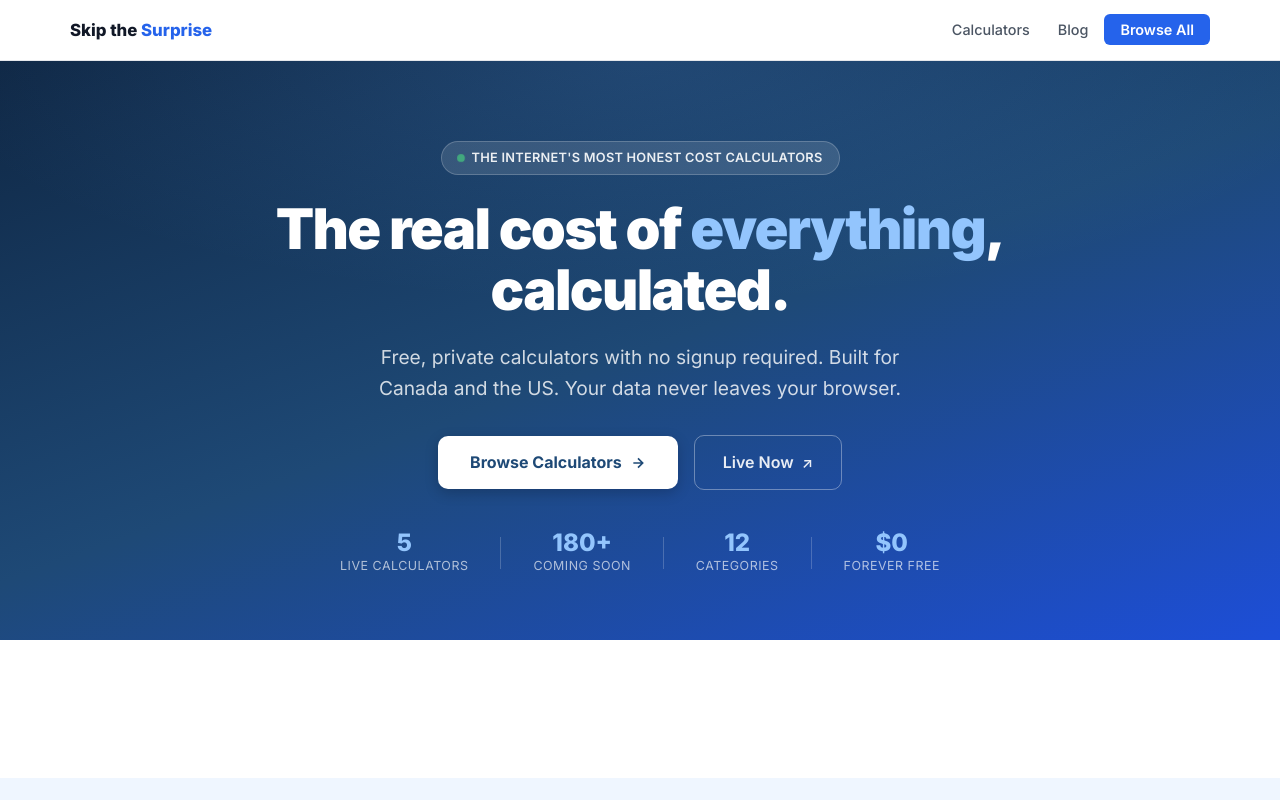
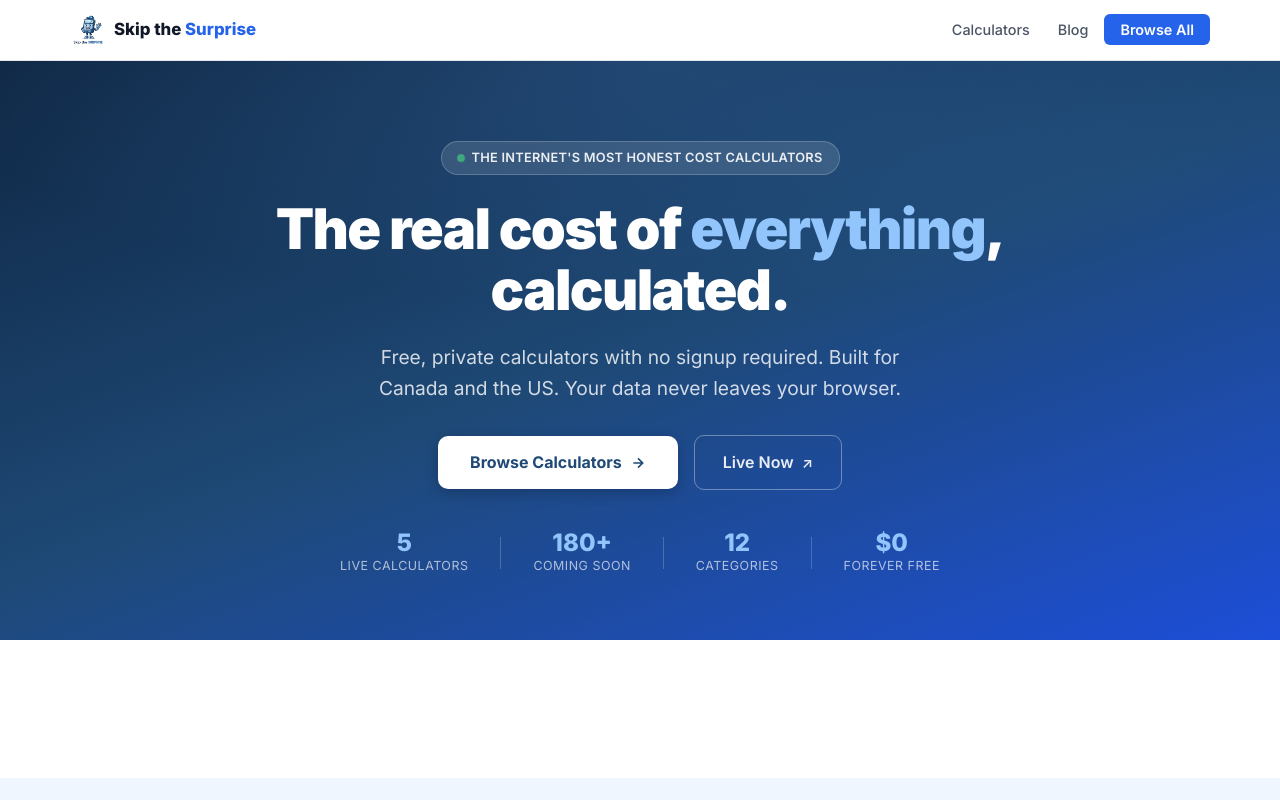
Before and after one commit to Ralph-AI-2026/irregular-income-calculator, a website: page index.html in a window 1280 px wide. Shown: the top 800 px of the page. Drawn offline with Linux system fonts and the light colour scheme.

Commit message:
fix: add mascot logo to site header

```diff
--- a/index.html
+++ b/index.html
@@ -1204,7 +1204,7 @@
   <!-- NAV -->
   <nav class="nav" role="navigation" aria-label="Main navigation">
     <div class="nav-inner">
-      <a href="/" class="nav-logo">Skip the <span>Surprise</span></a>
+      <a href="/" class="nav-logo"><img src="/logo-small.png" alt="Skip the Surprise" style="height:36px;vertical-align:middle;margin-right:8px;">Skip the <span>Surprise</span></a>
       <ul class="nav-links" id="navLinks">
         <li><a href="/calculators/">Calculators</a></li>
         <li><a href="/blog/">Blog</a></li>
```
